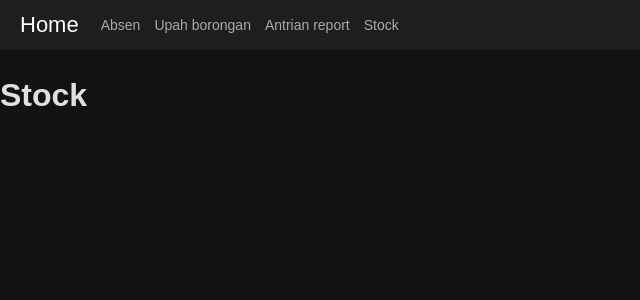
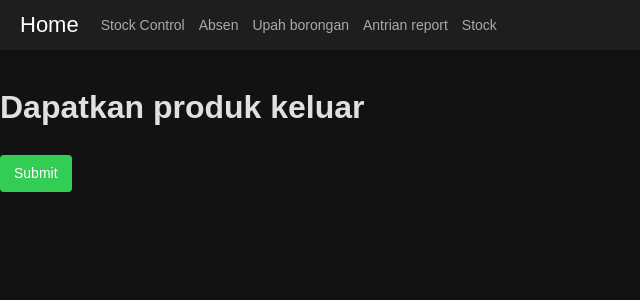
Before and after one commit to rijalBinHusen/admin-tools, a Vue app: page / in a window 1280 px wide. Shown: the top 300 px of the page, without its empty margins (0-640 px from the left). Built offline with nearby package versions, Linux system fonts and the light colour scheme.

Commit message:
goods issue ready to test

```diff
--- a/scripts_chrome/app/warehouses/goodsIssue.ts
+++ b/scripts_chrome/app/warehouses/goodsIssues/goodsIssueContent.ts
@@ -1,6 +1,6 @@
-import { type SendActionToBackground, GoodsIssueResult } from "../../scripts_chrome.types";
+import { type SendActionToBackground, GoodsIssueResult } from "../../../scripts_chrome.types";
 
-class GoodsIsue {
+export class GoodsIsueContent {
 
     private writeResponse: SendActionToBackground;
 
--- a/scripts_chrome/background.ts
+++ b/scripts_chrome/background.ts
@@ -1,5 +1,6 @@
 import { Antrian2BackgroundJS } from "./app/antrian2/antrian2Background";
 import { type messageCrossScript } from "./scripts_chrome.types";
+import { GoodsIssue } from "./app/warehouses/goodsIssues/goodsIsueBackground";
 
 // Handle messages from content script and side panel
 chrome.runtime.onMessage.addListener((message: messageCrossScript, sender, sendResponse) => {
@@ -9,7 +10,8 @@ chrome.runtime.onMessage.addListener((message: messageCrossScript, sender, sendR
       const d = new Antrian2BackgroundJS(toSidePanel);
       d.generateReport(message)
   } else if(message.action === 'ctb-goods-issue') {
-
+      const e = new GoodsIssue(toSidePanel)
+      e.insertData(message)
   }
 
   else if(message.action.includes("ctb")) toSidePanel(message);
--- a/scripts_chrome/content.ts
+++ b/scripts_chrome/content.ts
@@ -2,6 +2,7 @@ import { type messageCrossScript } from "./scripts_chrome.types";
 import { Absen } from "./app/absen";
 import { UpahBorongan } from "./app/warehouses/upahBorongan";
 import { Antrian2ContentJS } from "./app/antrian2/antrian2Content";
+import { GoodsIsueContent } from "./app/warehouses/goodsIssues/goodsIssueContent"
 
 chrome.runtime.onMessage.addListener( async (message: messageCrossScript, sender, sendResponse) => {
   switch (message.action) {
--- a/scripts_chrome/scripts_chrome.types.ts
+++ b/scripts_chrome/scripts_chrome.types.ts
@@ -25,6 +25,7 @@ export type messageCrossScript = BTSAction
                                     |BTCAntrian2
                                     |EndResponse
                                     |CTBGoodsIssue
+                                    |STBActionOnly
 
 export interface absenParameterFunction {
     date: string
@@ -89,6 +90,10 @@ interface CTBGoodsIssue {
     data: GoodsIssueResult[]
 }
 
+interface STBActionOnly {
+    action: 'stb-goods-issue'
+}
+
 
 export interface GoodsIssueResult {
     date: string,
--- a/src/App.vue
+++ b/src/App.vue
@@ -7,17 +7,19 @@ import Absen from "./pages/Absen.vue";
 import Stock from './pages/Stock.vue';
 import UpahBL from './pages/UpahBL.vue';
 import Antrian2 from './pages/Antrian2.vue';
+import AdminSC from './pages/AdminSC.vue';
 
 const pages = {
   absen: markRaw(Absen),
   stock: markRaw(Stock),
   upahBL: markRaw(UpahBL),
   antrian2: markRaw(Antrian2),
+  adminSC: markRaw(AdminSC),
 }
 type PageOption = keyof typeof pages;
-const currentPage = ref<PageOption>('stock')
+const currentPage = ref<PageOption>('adminSC')
 
-const menu = ['Absen', 'Upah borongan', 'Antrian report', 'Stock'] as const;
+const menu = ['Stock Control', 'Absen', 'Upah borongan', 'Antrian report', 'Stock'] as const;
 type MenuOption = typeof menu[number];
 
 function handleChangePages (page: MenuOption) {
@@ -33,6 +35,9 @@ function handleChangePages (page: MenuOption) {
       break;
     case 'Antrian report':
       currentPage.value = 'antrian2';
+      break;
+    case 'Stock Control':
+      currentPage.value = 'adminSC';
       break;
     default:
       break;
--- /dev/null
+++ b/src/pages/AdminSC.vue
@@ -0,0 +1,17 @@
+<script lang="ts" setup>
+    import { type messageCrossScript } from "../../scripts_chrome/scripts_chrome.types"
+
+    async function handleSubmit() {
+            // @ts-ignore
+            chrome.runtime.sendMessage(<messageCrossScript>{ action: 'stb-goods-issue' })
+    }
+</script>
+
+<template>
+    <div class="row">
+        <div class="col c12">
+            <h2>Dapatkan produk keluar</h2>
+            <input class="btn btn-b btn-sm smooth" type="submit" name="submit" id="submit" @click="handleSubmit">
+        </div>
+    </div>
+</template>
```
Also changed, not shown: scripts_chrome/app/warehouses/goodsIssues/goodsIsueBackground.ts (renamed from scripts_chrome/app/warehouses/goodsIsueBackground.ts, +22 -7 lines).
